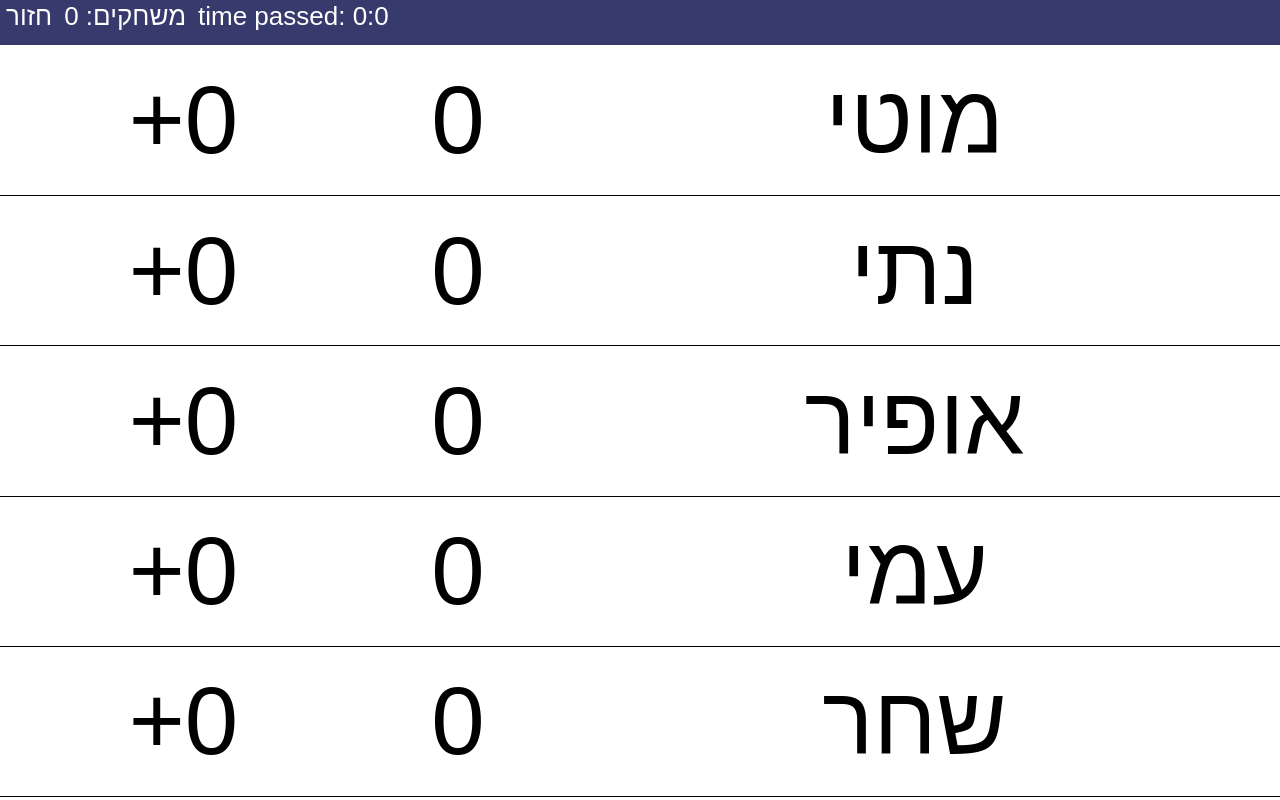
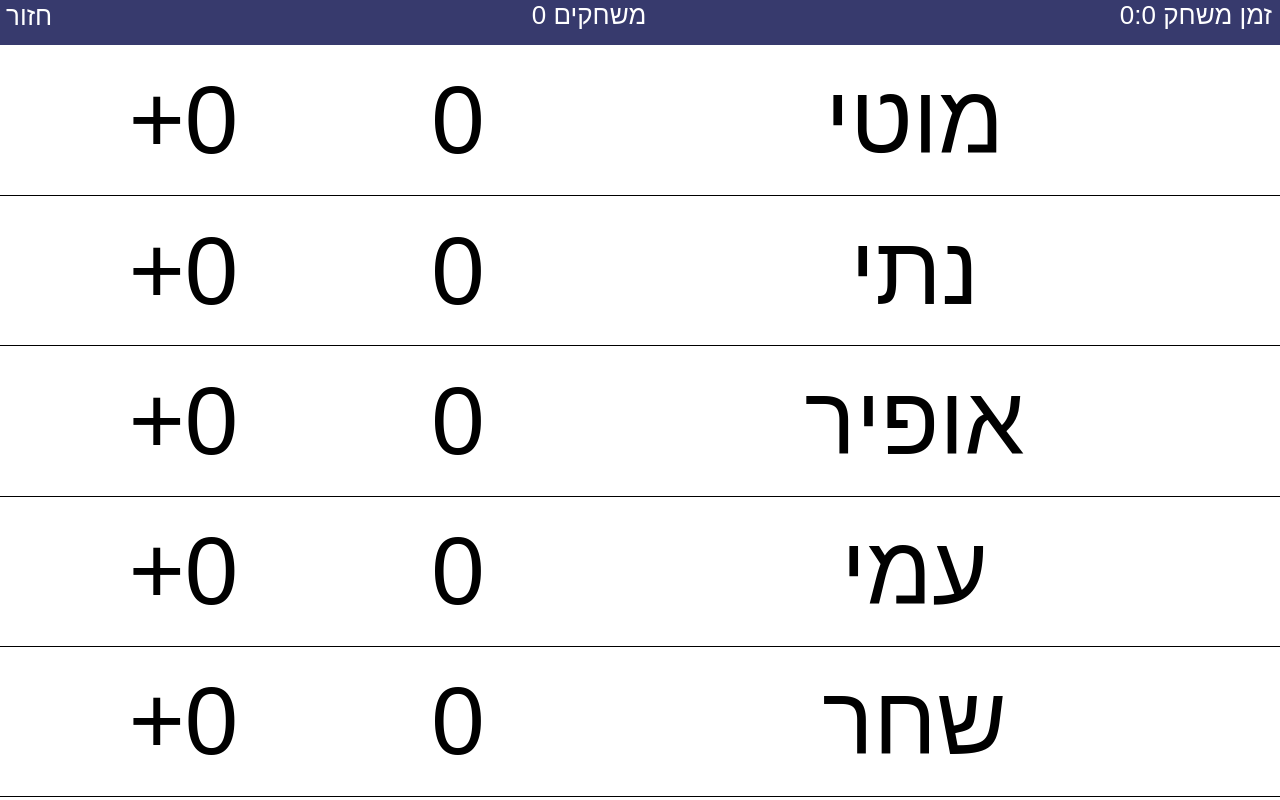
Before and after one commit to shl3vi/asshole, a React (Create React App) app: page / in a window 1280 px wide. Both pictures are taken after a click on the button "התחל". Built offline with nearby package versions, Linux system fonts and the light colour scheme.

Commit message:
style the header

```diff
--- a/src/screens/Board/Header/Header.css
+++ b/src/screens/Board/Header/Header.css
@@ -1,15 +1,25 @@
 .board-header {
 	background: #373a6d;
 	height: 6%;
+	display: flex;
+	justify-content: space-between;
 }
 
-.reset-round {
+.reset-round button {
+	border: none;
+	background: transparent;
+}
+
+.board-header span,
+.board-header span button {
 	color: white;
-	background: transparent;
-	border: none;
 	font-size: 26px;
 }
 
-.reset-round:hover {
+.reset-round button:hover {
 	cursor: pointer;
 }
+
+.time-passed {
+	padding-right: 8px;
+}
--- a/src/screens/Board/Header/Header.js
+++ b/src/screens/Board/Header/Header.js
@@ -12,9 +12,21 @@ export class Header extends Component {
 
     return (
 			<div className="board-header">
-				<button className="reset-round" onClick={onResetLastRound}>חזור</button>
-				<button className="reset-round">משחקים: {gamesPlayed}</button>
-				<button className="reset-round">time passed: {hoursPassed}:{minutesPassed}</button>
+				<div>
+					<span className="reset-round">
+						<button onClick={onResetLastRound}>חזור</button>
+					</span>
+				</div>
+				<div>
+					<span className="games-played">
+						משחקים {gamesPlayed}
+					</span>
+				</div>
+				<div>
+					<span className="time-passed">
+						זמן משחק {hoursPassed}:{minutesPassed}
+					</span>
+				</div>
 			</div>
     );
   }
```
